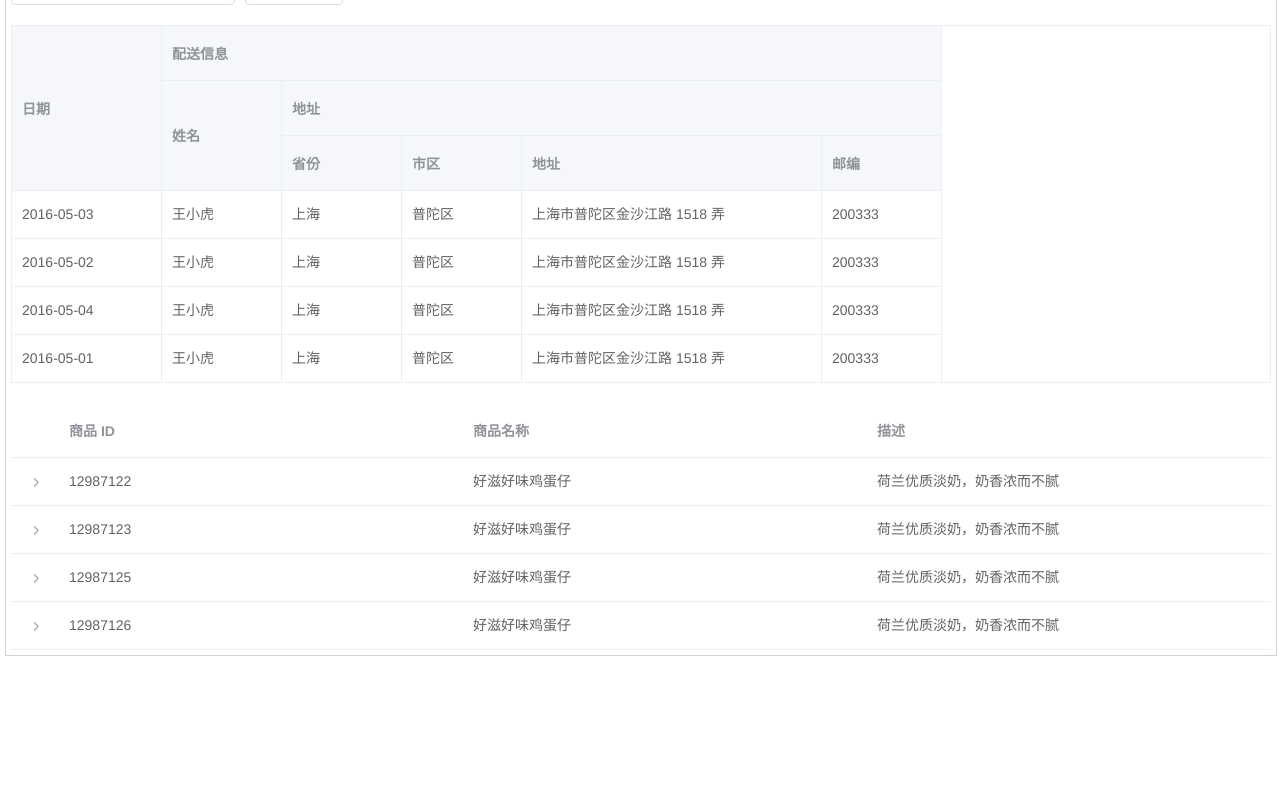
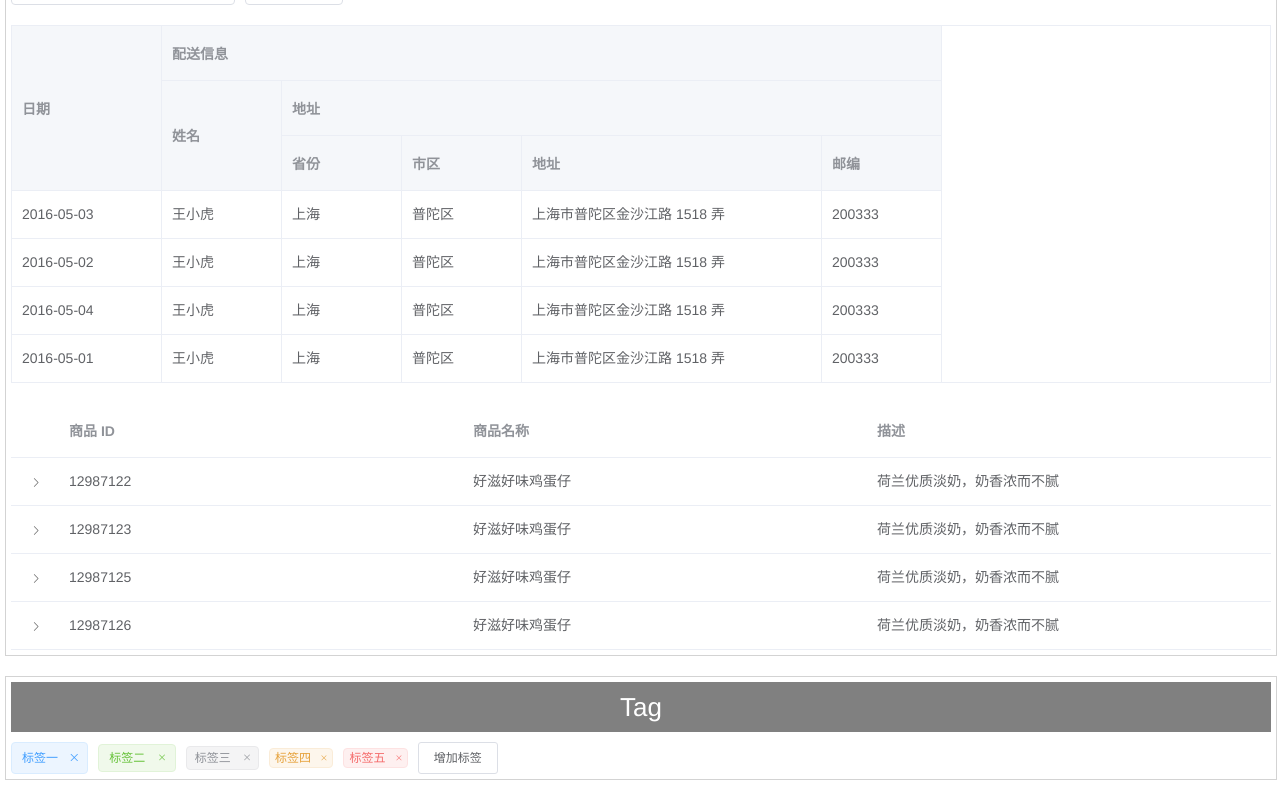
Before and after one commit to guojs-github/element-ex, a Vue app: page /#/ in a window 1280 px wide. Shown: the part 7274-8074 px from the top of the page. Before the commit the page ends 7950 px from the top, so only its background shows below. Built offline with nearby package versions, Linux system fonts and the light colour scheme.

Commit message:
20190128 tag

```diff
--- /dev/null
+++ b/src/components/Tag/Tag.less
@@ -0,0 +1,29 @@
+/*
+	Tag style
+*/
+
+.test-item.tag {
+	& > .row {
+		width: 100%;
+		min-height: 30px;
+		line-height: 30px;
+
+		.el-tag + .el-tag {
+			margin-left: 10px;
+		}
+
+		.button-new-tag {
+			margin-left: 10px;
+			height: 32px;
+			line-height: 30px;
+			padding-top: 0;
+			padding-bottom: 0;
+		}
+
+		.input-new-tag {
+			width: 90px;
+			margin-left: 10px;
+			vertical-align: bottom;
+		}
+	}
+}
--- /dev/null
+++ b/src/components/Tag/Tag.vue
@@ -0,0 +1,104 @@
+<template>
+    <div class='test-item tag'>
+		<div class='title'>Tag</div>
+
+		<div class='row'>
+			<el-tag
+				:key='tag.name'
+				v-for='tag in tags'
+				closable
+				:type = 'tag.type'
+				:size = 'tag.size'
+				:disable-transitions='false'
+				@close='onClose(tag)'>
+				{{tag.name}}
+			</el-tag>
+
+			<el-input
+				v-if='inputVisible'
+				class='input-new-tag'
+				v-model='inputValue'
+				ref='saveTagInput'
+				size='small'
+				@keyup.enter.native='onInputConfirm'
+				@blur='onInputConfirm'>
+			</el-input>
+
+			<el-button
+				v-else
+				class='button-new-tag'
+				size='small'
+				@click='onShowInput'>
+				增加标签
+			</el-button>
+		</div>
+	</div>
+</template>
+
+<script>
+	export default {
+		name: 'Tag',
+
+		data () {
+			return {
+				tags: [{
+					name: '标签一',
+					type: '',
+					size: ''
+				}, {
+					name: '标签二',
+					type: 'success',
+					size: 'medium'
+				}, {
+					name: '标签三',
+					type: 'info',
+					size: 'small'
+				}, {
+					name: '标签四',
+					type: 'warning',
+					size: 'mini'
+				}, {
+					name: '标签五',
+					type: 'danger',
+					size: 'mini'
+				}],
+				inputVisible: false,
+				inputValue: ''
+			}
+		},
+
+		methods: {
+			onClose (tag) {
+				this.tags.splice(this.tags.indexOf(tag), 1)
+			},
+
+			onShowInput () {
+				this.inputVisible = true
+				this.$nextTick(_ => {
+					this.$refs.saveTagInput.$refs.input.focus()
+				})
+			},
+
+			onInputConfirm () {
+				let inputValue = this.inputValue
+				if (inputValue) {
+					this.tags.push({
+						name: inputValue,
+						type: 'danger',
+						size: 'mini'
+					})
+				}
+				this.inputVisible = false
+				this.inputValue = ''
+			}
+
+			/**********************/
+		}
+	}
+</script>
+
+<!-- Add "scoped" attribute to limit CSS to this component only -->
+<style scoped src='../Test.less' lang='less'/>
+<style scoped src='./Tag.less' lang='less'/>
+<style scoped>
+</style>
--- a/src/components/Test.vue
+++ b/src/components/Test.vue
@@ -19,6 +19,7 @@
 		<Transfer/>
 		<Form/>
 		<Table/>
+		<Tag/>
 	</div>
 </template>
 
@@ -42,6 +43,7 @@
 	import Transfer from './Transfer/Transfer'
 	import Form from './Form/Form'
 	import Table from './Table/Table'
+	import Tag from './Tag/Tag'
 	export default {
 		name: 'Test',
 
@@ -69,7 +71,8 @@
 			ColorPicker,
 			Transfer,
 			Form,
-			Table
+			Table,
+			Tag
 		}
 	}
 </script>
```
